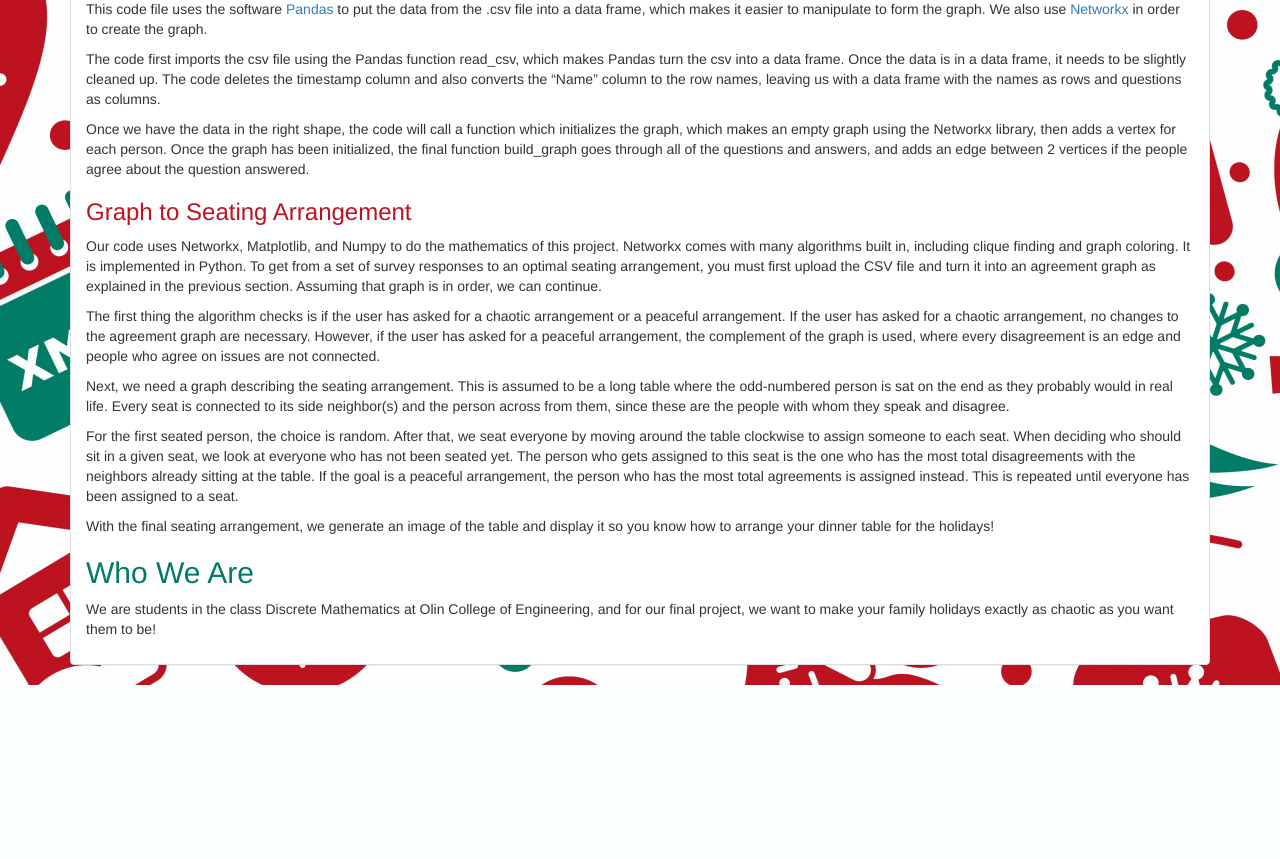
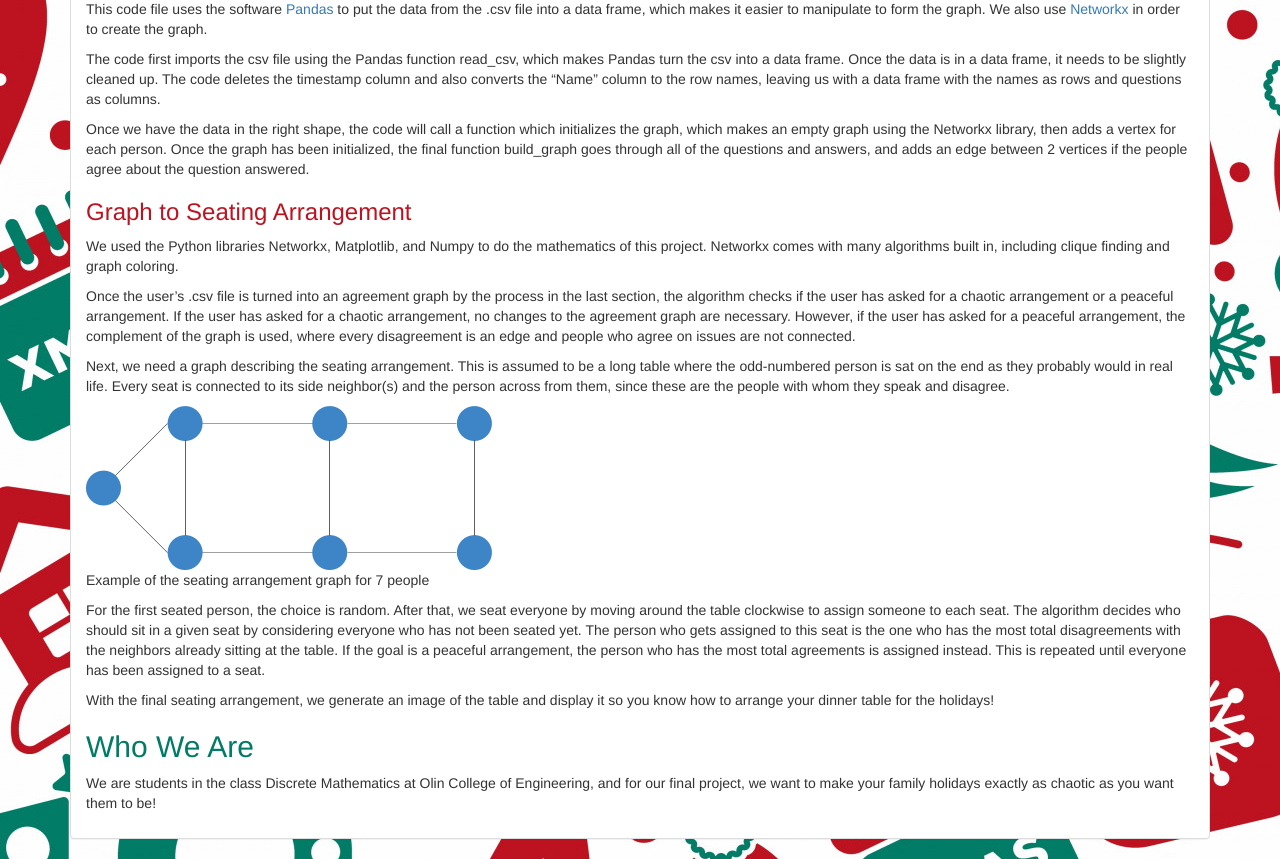
Before and after one commit to michaelremley/christmas_conflict_creator, a Flask app: page / in a window 1280 px wide. Shown: the part 1387-2246 px from the top of the page. Before the commit the page ends 2072 px from the top, so only its background shows below. Run offline with Flask 2, Linux system fonts and the light colour scheme; some libraries are stand-ins or nearby versions.

Commit message:
Edit graph to seating arrangment section

```diff
--- a/app/templates/index.html
+++ b/app/templates/index.html
@@ -69,16 +69,18 @@
 
   <h3 style="color: #bd1320;">Graph to Seating Arrangement</h3>
   <p>
-    Our code uses Networkx, Matplotlib, and Numpy to do the mathematics of this project. Networkx comes with many algorithms built in, including clique finding and graph coloring. It is implemented in Python. To get from a set of survey responses to an optimal seating arrangement, you must first upload the CSV file and turn it into an agreement graph as explained in the previous section. Assuming that graph is in order, we can continue.
+    We used the Python libraries Networkx, Matplotlib, and Numpy to do the mathematics of this project. Networkx comes with many algorithms built in, including clique finding and graph coloring.
   </p>
   <p>
-    The first thing the algorithm checks is if the user has asked for a chaotic arrangement or a peaceful arrangement. If the user has asked for a chaotic arrangement, no changes to the agreement graph are necessary. However, if the user has asked for a peaceful arrangement, the complement of the graph is used, where every disagreement is an edge and people who agree on issues are not connected.
+    Once the user’s .csv file is turned into an agreement graph by the process in the last section, the algorithm checks if the user has asked for a chaotic arrangement or a peaceful arrangement. If the user has asked for a chaotic arrangement, no changes to the agreement graph are necessary. However, if the user has asked for a peaceful arrangement, the complement of the graph is used, where every disagreement is an edge and people who agree on issues are not connected.
   </p>
   <p>
     Next, we need a graph describing the seating arrangement. This is assumed to be a long table where the odd-numbered person is sat on the end as they probably would in real life. Every seat is connected to its side neighbor(s) and the person across from them, since these are the people with whom they speak and disagree.
   </p>
+  <image src="{{url_for('static',filename = 'seating_graph.png')}}" />
+  <p>Example of the seating arrangement graph for 7 people</p>
   <p>
-    For the first seated person, the choice is random. After that, we seat everyone by moving around the table clockwise to assign someone to each seat. When deciding who should sit in a given seat, we look at everyone who has not been seated yet. The person who gets assigned to this seat is the one who has the most total disagreements with the neighbors already sitting at the table. If the goal is a peaceful arrangement, the person who has the most total agreements is assigned instead. This is repeated until everyone has been assigned to a seat.
+    For the first seated person, the choice is random. After that, we seat everyone by moving around the table clockwise to assign someone to each seat. The algorithm decides who should sit in a given seat by considering everyone who has not been seated yet. The person who gets assigned to this seat is the one who has the most total disagreements with the neighbors already sitting at the table. If the goal is a peaceful arrangement, the person who has the most total agreements is assigned instead. This is repeated until everyone has been assigned to a seat.
   </p>
   <p>
     With the final seating arrangement, we generate an image of the table and display it so you know how to arrange your dinner table for the holidays!
```
Also changed, not shown: app/templates/submit.html (+10 -9 lines), app/static/seating_graph.png (added).
